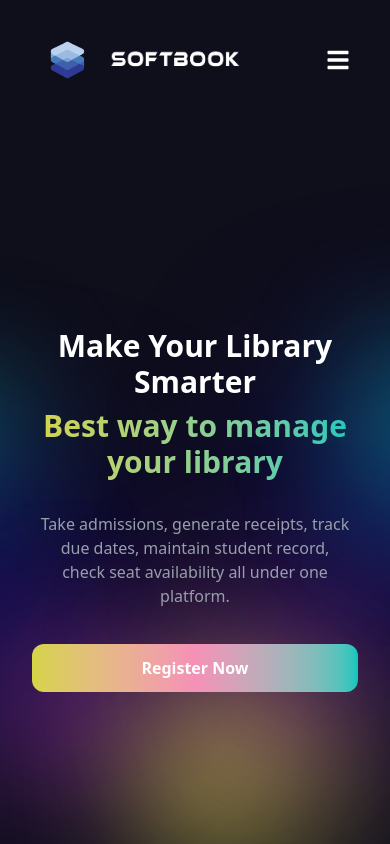
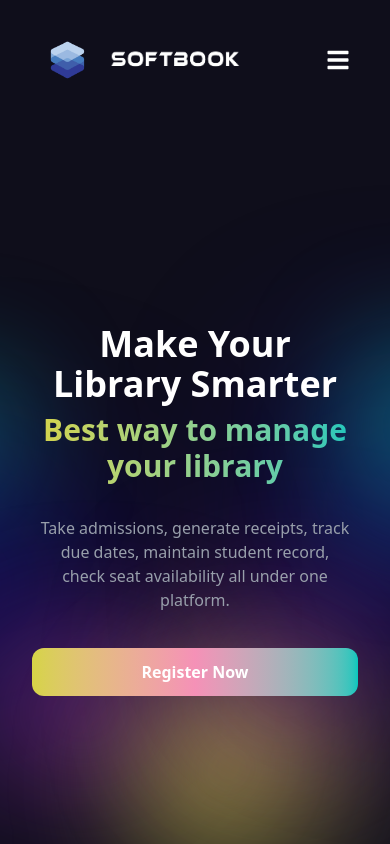
Before and after one commit to Shaurya045/Softbook, a React (Vite) app in the folder Client/: page / in a window 390 px wide. Shown: the top 844 px of the page. Built offline with nearby package versions, Linux system fonts and the light colour scheme; what @react-pdf/renderer would draw is missing.

Commit message:
changed header text in home

```diff
--- a/Client/src/pages/Home.jsx
+++ b/Client/src/pages/Home.jsx
@@ -68,7 +68,7 @@
         <div className="w-full min-h-screen flex items-center justify-center  z-10">
           <div className="flex flex-col items-center gap-6 w-full px-2 sm:px-4">
             <div className="flex flex-col items-center gap-2 w-full">
-              <h2 className="text-3xl sm:text-5xl md:text-6xl font-semibold text-center">
+              <h2 className="text-4xl sm:text-5xl md:text-6xl font-semibold text-center">
                 Make Your Library Smarter
               </h2>
               <h2 className="text-3xl sm:text-5xl md:text-6xl font-semibold bg-gradient-to-r from-[#D6D446] to-[#03C7BD] bg-clip-text text-transparent pb-2 sm:pb-3 md:pb-4 text-center">
```
